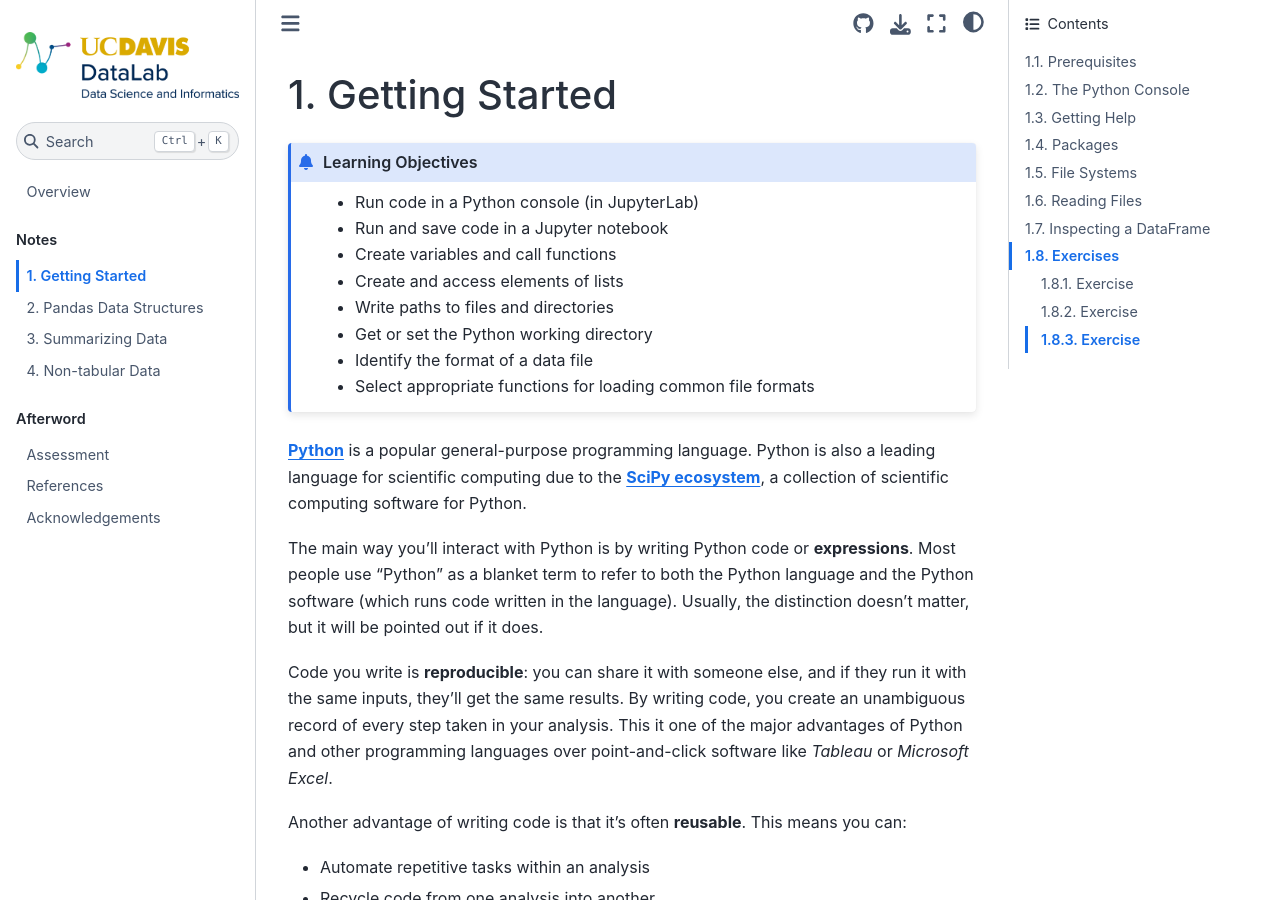
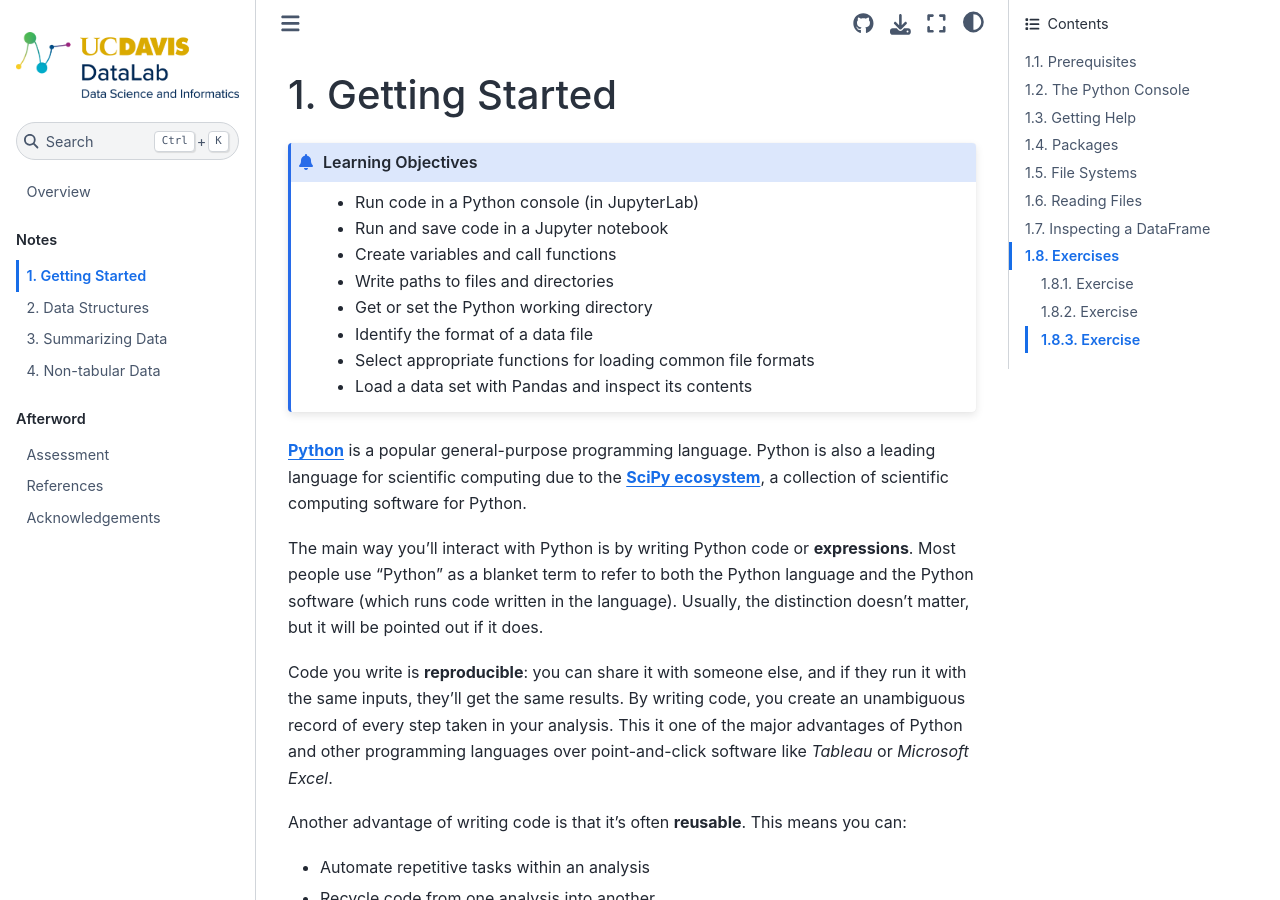
Before and after one commit to ucdavisdatalab/workshop_python_basics, a Jupyter Book: the page built from chapters/01_python-basics.md, in a window 1280 px wide and 900 px high. Built offline with Jupyter Book 1.0.4 settings and Sphinx 7.4.7 and the Sphinx Book theme 1.1.4, drawn with Linux system fonts in a browser that asks for light colours; some of the changed text lies outside the part shown.

Commit message:
chapter 1 learning objects update

```diff
--- a/chapters/01_python-basics.md
+++ b/chapters/01_python-basics.md
@@ -25,11 +25,11 @@
 * Run code in a Python console (in JupyterLab)
 * Run and save code in a Jupyter notebook
 * Create variables and call functions
-* Create and access elements of lists
 * Write paths to files and directories
 * Get or set the Python working directory
 * Identify the format of a data file
 * Select appropriate functions for loading common file formats
+* Load a data set with Pandas and inspect its contents
 :::
 
 **[Python][]** is a popular general-purpose programming language. Python is also a
```
Also changed, not shown: chapters/02_pandas-basics.md (+2 -2 lines).
